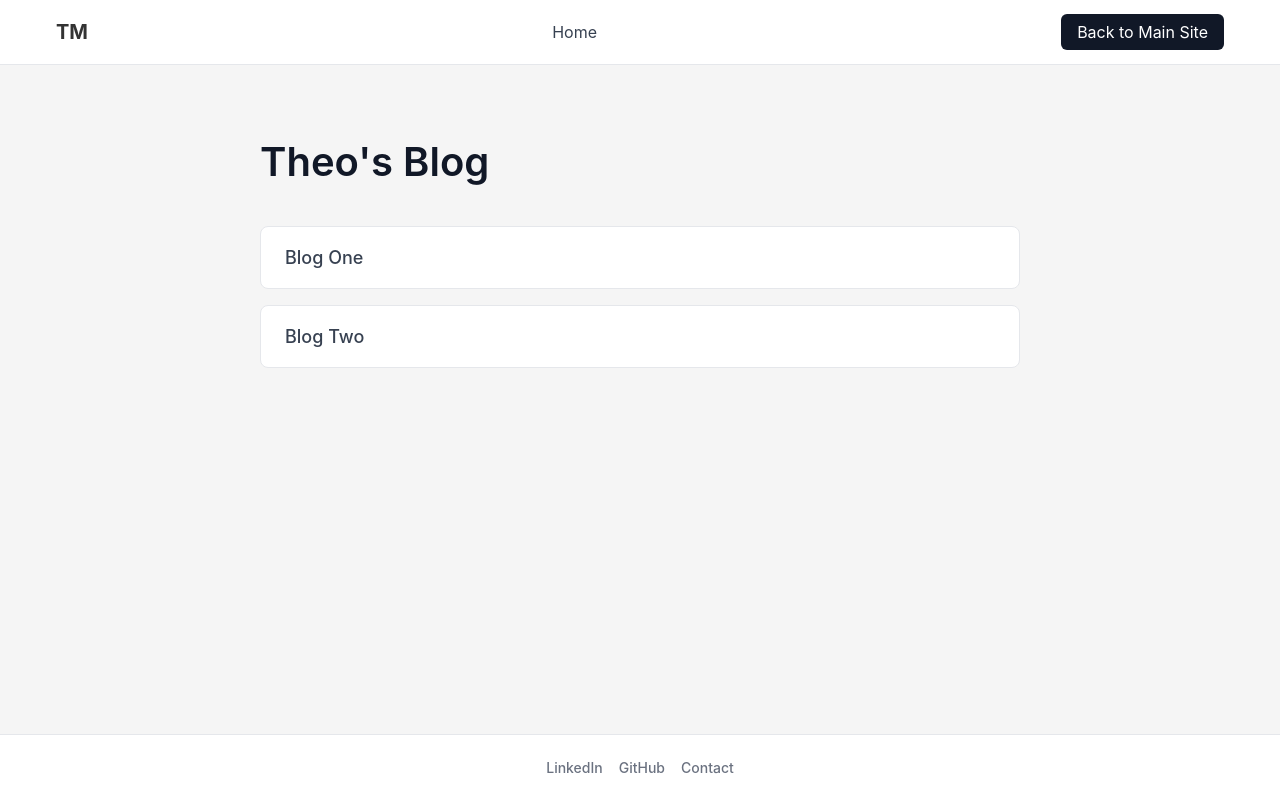
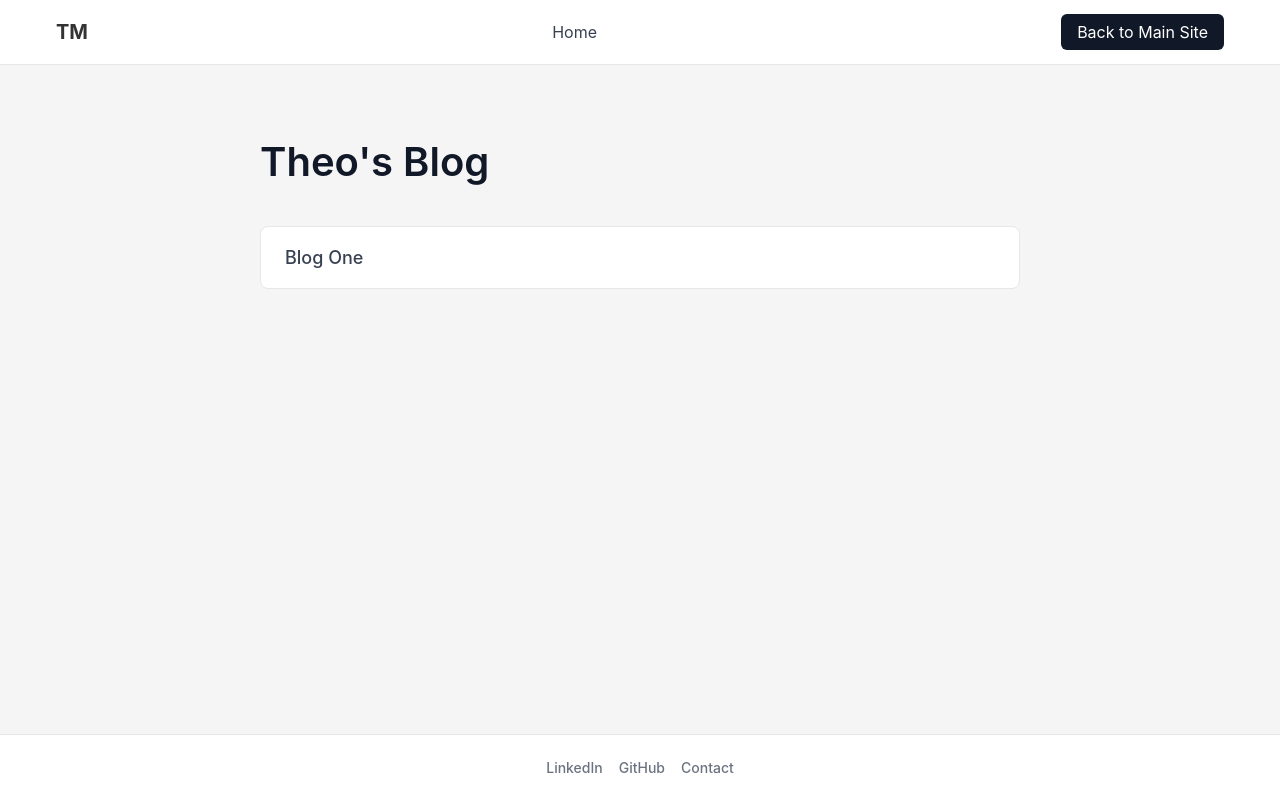
Before and after one commit to theo-mandelbaum/blog, a React (Create React App) app: page / in a window 1280 px wide. Built offline with nearby package versions, Linux system fonts and the light colour scheme.

Commit message:
small blog fix

```diff
--- a/src/home.js
+++ b/src/home.js
@@ -8,7 +8,6 @@ function Home() {
 
       <ul>
         <li><a href="/one">Blog One</a></li>
-        <li><a href="/two">Blog Two</a></li>
       </ul>
     </div>
   );
```
